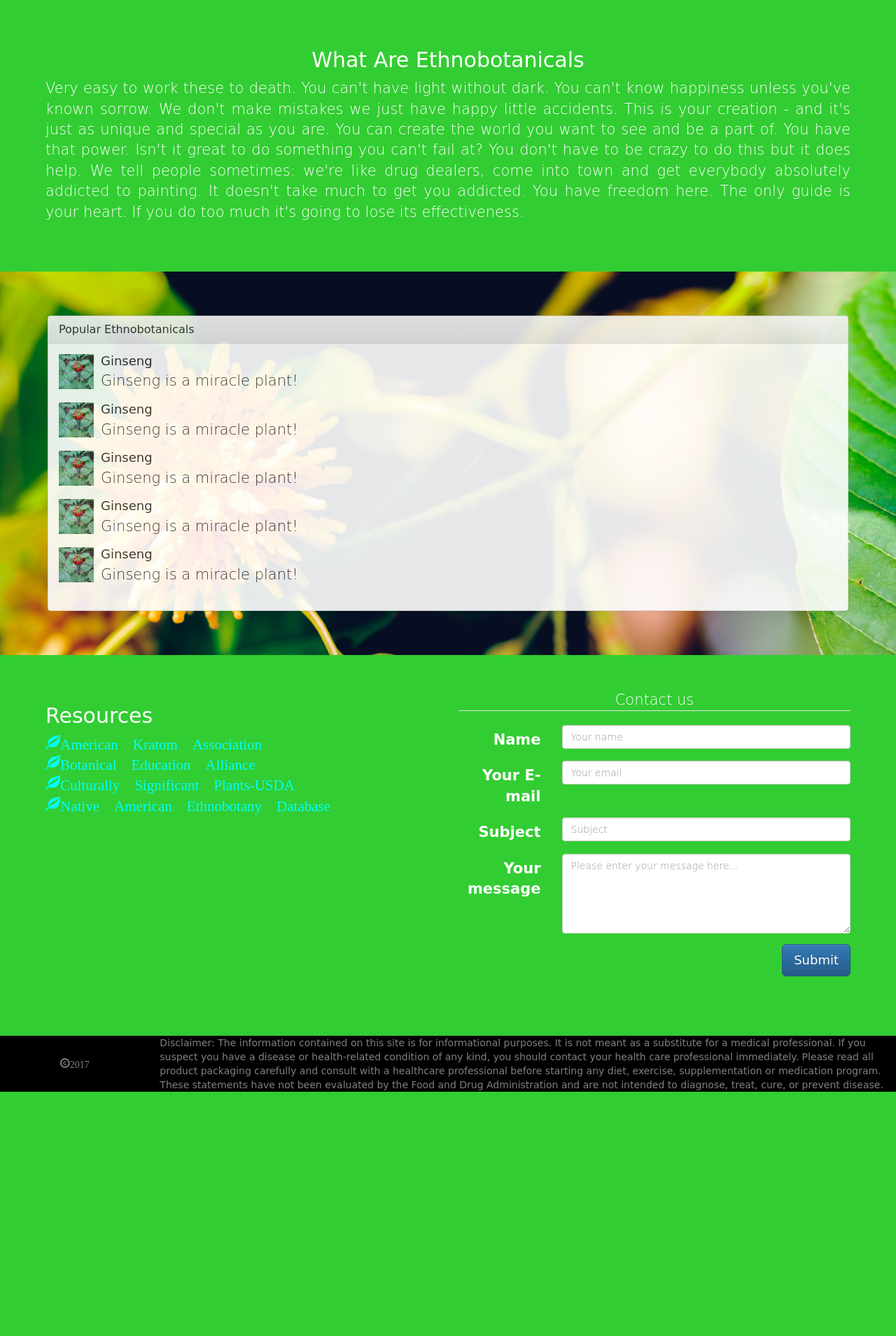
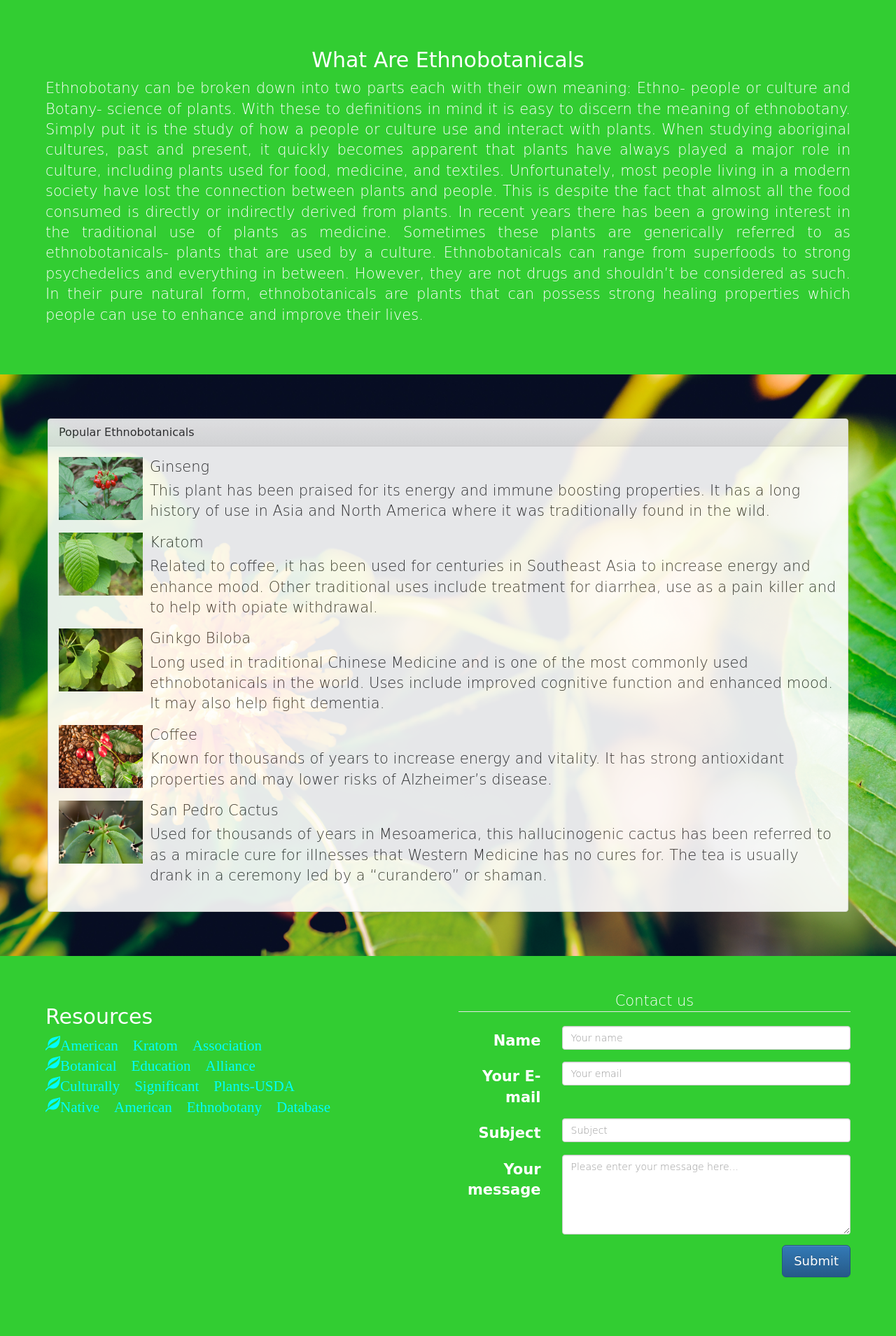
Before and after one commit to stevestonenm/stevestone-pwp, a PHP site: page / in a window 1280 px wide. Shown: the part 798-2707 px from the top of the page at 70% size. Before the commit the page ends 2358 px from the top, so only its background shows below. Run offline with PHP 8.4, Linux system fonts and the light colour scheme; some libraries are stand-ins or nearby versions; some web fonts are replaced.

Commit message:
filled in most place holders

```diff
--- a/public_html/css/stylesheet.css
+++ b/public_html/css/stylesheet.css
@@ -66,8 +66,6 @@ html, body {
 }
 
 
-
-
 /*****************************************
 * Second Section
 *******************************************/
@@ -109,8 +107,8 @@ html, body {
  }
 
 .media img {
-	height: 5rem;
-	width: 5rem;
+	height: 9rem;
+	width: 12rem;
 }
 
 
--- a/public_html/index.php
+++ b/public_html/index.php
@@ -63,7 +63,7 @@
 							<span class="icon-bar"></span>
 							<span class="icon-bar"></span>
 						</button>
-						<a class="navbar-brand" href="#jumbo" >Etnobots</a>
+						<a class="navbar-brand" href="#jumbo" >Ethnobots</a>
 					</div>
 					<div class="collapse navbar-collapse" id="bs-example-navbar-collapse-1">
 						<ul class="nav navbar-nav navbar-right">
@@ -88,7 +88,7 @@
 				</div>
 			</div>
 		</section>
-		<!-- first section(adds necessary image length)-->
+		<!-- first section(adds necessary background-image length)-->
 		<section>
 			<div id="length" class="pad-section">
 				<div class="container-fluid">
@@ -110,7 +110,7 @@
 						<div class="col-md-12">
 							<h2>What Are Ethnobotanicals</h2>
 							<div class="lead" >
-								Very easy to work these to death. You can't have light without dark. You can't know happiness unless you've known sorrow. We don't make mistakes we just have happy little accidents. This is your creation - and it's just as unique and special as you are. You can create the world you want to see and be a part of. You have that power. Isn't it great to do something you can't fail at? You don't have to be crazy to do this but it does help. We tell people sometimes: we're like drug dealers, come into town and get everybody absolutely addicted to painting. It doesn't take much to get you addicted. You have freedom here. The only guide is your heart. If you do too much it's going to lose its effectiveness.
+								Ethnobotany can be broken down into two parts each with their own meaning: Ethno- people or culture and Botany- science of plants.  With these to definitions in mind it is easy to discern the meaning of ethnobotany.  Simply put it is the study of how a people or culture use and interact with plants.  When studying aboriginal cultures, past and present, it quickly becomes apparent that plants have always played a major role in culture, including plants used for food, medicine, and textiles.  Unfortunately, most people living in a modern society have lost the connection between plants and people. This is despite the fact that almost all the food consumed is directly or indirectly derived from plants. In recent years there has been a growing interest in the traditional use of plants as medicine.  Sometimes these plants are generically referred to as ethnobotanicals- plants that are used by a culture.  Ethnobotanicals can range from superfoods to strong psychedelics and everything in between.  However, they are not drugs and shouldn’t be considered as such. In their pure natural form, ethnobotanicals are plants that can possess strong healing properties which people can use to enhance and improve their lives.
 							</div>
 						</div>
 					</div>
@@ -132,44 +132,44 @@
 										<img src="images/ginseng.jpg" alt="ginseng berries">
 									</a>
 									<div class="media-body">
-										<h4 class="media-heading">Ginseng</h4>
-										Ginseng is a miracle plant!
+										<h4 class="media-heading lead">Ginseng</h4>
+										This plant has been praised for its energy and immune boosting properties. It has a long history of use in Asia and North America where it was traditionally found in the wild.
 									</div>
 								</div>
 								<div class="media">
-									<a href="images/ginseng.jpg" class="media-left">
-										<img src="images/ginseng.jpg" alt="ginseng berries">
+									<a href="images/kleaf.jpg" class="media-left">
+										<img src="images/kleaf.jpg" alt="kratom leaf">
 									</a>
 									<div class="media-body">
-										<h4 class="media-heading">Ginseng</h4>
-										Ginseng is a miracle plant!
+										<h4 class="media-heading lead">Kratom</h4>
+										Related to coffee, it has been used for centuries in Southeast Asia to increase energy and enhance mood.  Other traditional uses include treatment for diarrhea, use as a pain killer and to help with opiate withdrawal.
 									</div>
 								</div>
 								<div class="media">
-									<a class="media-left">
-										<img src="images/ginseng.jpg" alt="ginseng berries">
+									<a href="images/gbleaf.jpg" class="media-left">
+										<img src="images/gbleaf.jpg" alt="ginkgo leaf">
 									</a>
 									<div class="media-body">
-										<h4 class="media-heading">Ginseng</h4>
-										Ginseng is a miracle plant!
+										<h4 class="media-heading lead">Ginkgo Biloba</h4>
+										Long used in traditional Chinese Medicine and is one of the most commonly used ethnobotanicals in the world.  Uses include improved cognitive function and enhanced mood. It may also help fight dementia.
 									</div>
 								</div>
 								<div class="media">
-									<a class="media-left">
-										<img src="images/ginseng.jpg" alt="ginseng berries">
+									<a href="images/coffee.jpg" class="media-left">
+										<img src="images/coffee.jpg" alt="coffee beans">
 									</a>
 									<div class="media-body">
-										<h4 class="media-heading">Ginseng</h4>
-										Ginseng is a miracle plant!
+										<h4 class="media-heading lead">Coffee</h4>
+										Known for thousands of years to increase energy and vitality.  It has strong antioxidant properties and may lower risks of Alzheimer’s disease.
 									</div>
 								</div>
 								<div class="media">
-									<a href="" class="media-left">
-										<img src="images/ginseng.jpg" alt="ginseng berries">
+									<a href="images/spcactus.jpg" class="media-left">
+										<img src="images/spcactus.jpg" alt="san pedro cactus">
 									</a>
 									<div class="media-body">
-										<h4 class="media-heading">Ginseng</h4>
-										Ginseng is a miracle plant!
+										<h4 class="media-heading lead">San Pedro Cactus</h4>
+										Used for thousands of years in Mesoamerica, this hallucinogenic cactus has been referred to as a miracle cure for illnesses that Western Medicine has no cures for. The tea is usually drank in a ceremony led by a “curandero” or shaman.
 									</div>
 								</div>
 							</div>
@@ -268,11 +268,8 @@
 		<footer class="footer">
 			<div class="container-fluid">
 				<div class="row">
-					<div class="col-sm-2">
-						<span class="glyphicon glyphicon-copyright-mark" aria-hidden="true">2017</span>
-					</div>
-					<div class="col-sm-10">
-						Disclaimer: The information contained on this site is for informational purposes. It is not meant as a substitute for a medical professional. If you suspect you have a disease or health-related condition of any kind, you should contact your health care professional immediately. Please read all product packaging carefully and consult with a healthcare professional before starting any diet, exercise, supplementation or medication program. These statements have not been evaluated by the Food and Drug Administration and are not intended to diagnose, treat, cure, or prevent disease.
+					<div class="col-sm-12">
+						Disclaimer: The information contained on this site is for informational purposes. It is not meant as a substitute for a medical professional. If you suspect you have a disease or health-related condition contact your health care professional immediately. Please consult with a healthcare professional before starting any diet, exercise, supplementation or medication program. These statements have not been evaluated by the Food and Drug Administration and are not intended to diagnose, treat, cure, or prevent disease.
 					</div>
 				</div>
 			</div>
```
Also changed, not shown: public_html/images/coffee.jpg (added), public_html/images/gbleaf.jpg (added), public_html/images/kleaf.jpg (added), public_html/images/spcactus.jpg (added).
